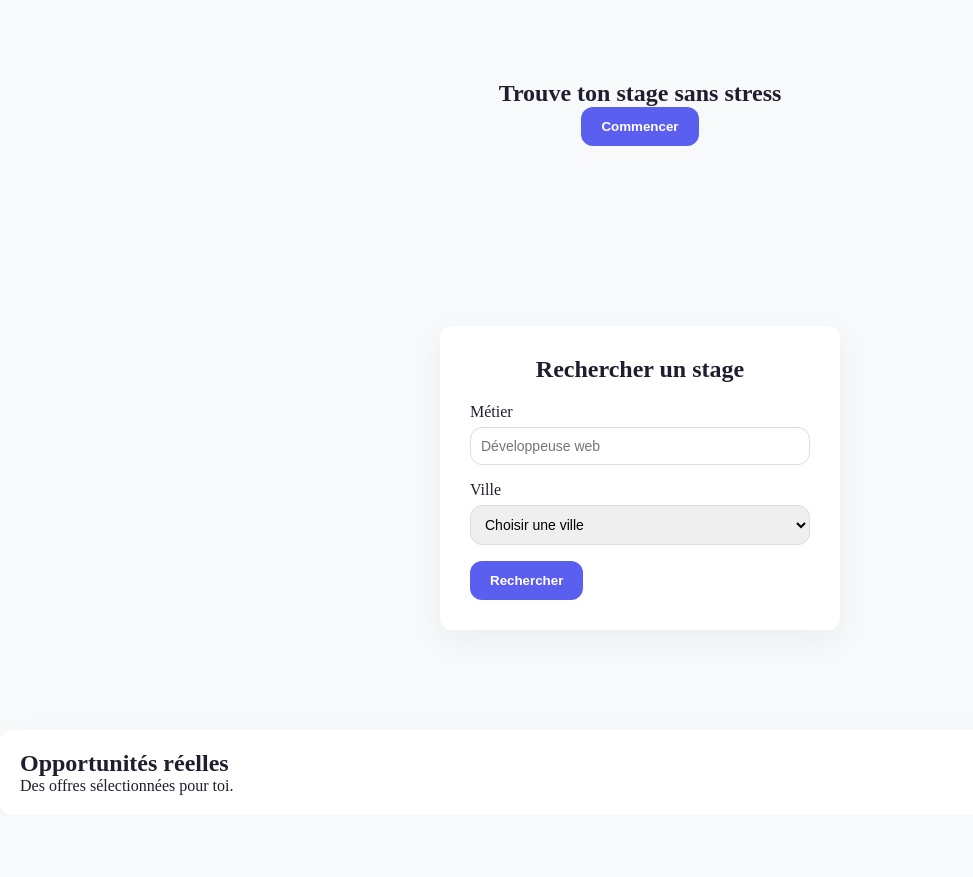
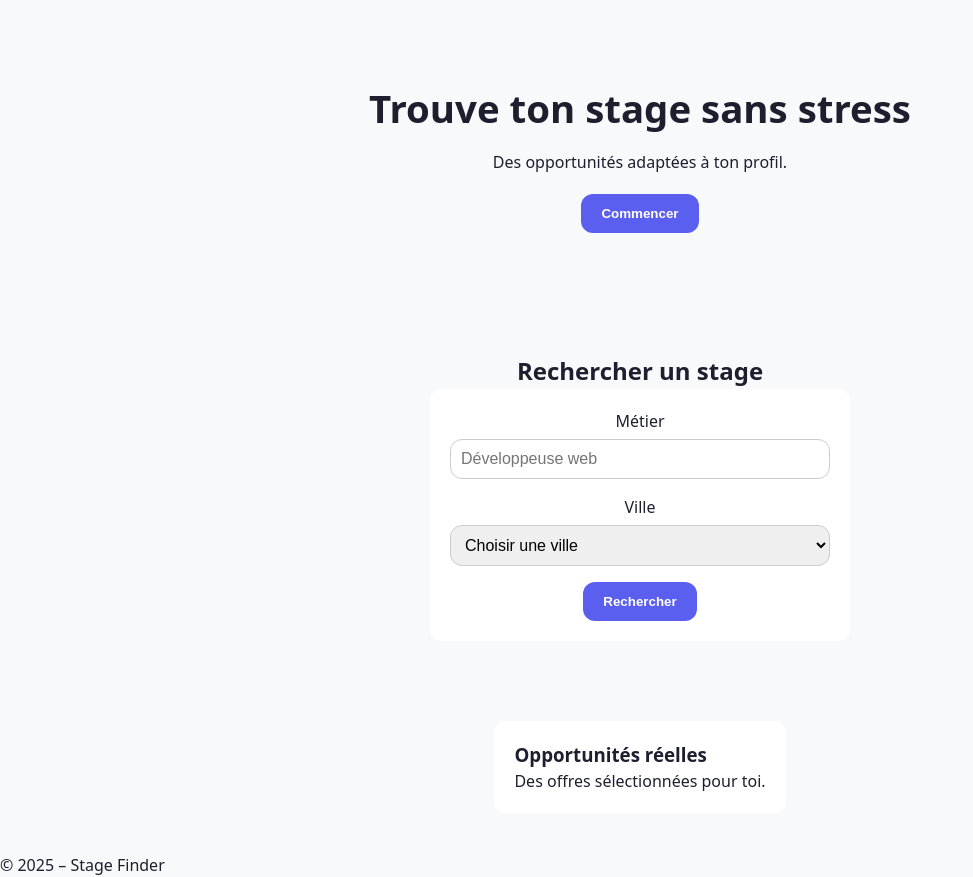
Before and after one commit to Josi05/projet-stage, a website: page index.html in a window 1280 px wide. Shown: the whole page, without its empty margins (0-973 px from the left). Before the commit the page ends 815 px from the top, so only its background shows below. Drawn offline with Linux system fonts and the light colour scheme.

Commit message:
ps3: récupération de modif non prise en compte dans la branche ps2

```diff
--- a/index.html
+++ b/index.html
@@ -7,41 +7,59 @@
 </head>
 <body>
 
-  <section class="hero">
+  <header class="header">
+    <div class="header__content">
       <h1>Trouve ton stage sans stress</h1>
+      <p>Des opportunités adaptées à ton profil.</p>
       <button class="btn btn--primary">Commencer</button>
-  </section>
+    </div>
+  </header>
 
+  <main>
     <section class="form-section">
-  <form class="form">
       <h2>Rechercher un stage</h2>
 
+      <form class="form">
         <div class="form__group">
           <label for="job">Métier</label>
-      <input type="text" id="job" placeholder="Développeuse web">
+          <input
+            type="text"
+            id="job"
+            name="job"
+            placeholder="Développeuse web"
+            required
+          >
         </div>
 
         <div class="form__group">
           <label for="city">Ville</label>
-      <select id="city">
+          <select id="city" name="city" required>
             <option value="">Choisir une ville</option>
-        <option>Paris</option>
-        <option>Lyon</option>
-        <option>Marseille</option>
+            <option value="paris">Paris</option>
+            <option value="lyon">Lyon</option>
+            <option value="marseille">Marseille</option>
           </select>
         </div>
 
-    <button class="btn btn--primary" type="submit">
+        <button type="submit" class="btn btn--primary">
           Rechercher
         </button>
       </form>
     </section>
 
 
-  <section class="card">
-    <h2>Opportunités réelles</h2>
+    <section class="cards">
+      <article class="card">
+        <h3>Opportunités réelles</h3>
         <p>Des offres sélectionnées pour toi.</p>
+      </article>
     </section>
+
+  </main>
+
+  <footer class="footer">
+    <p>© 2025 – Stage Finder</p>
+  </footer>
 
 </body>
 </html>
--- a/scss/base/_base.scss
+++ b/scss/base/_base.scss
@@ -7,4 +7,6 @@
 body {
   background: $light;
   color: $dark;
+  font-family: system-ui, sans-serif;
+  line-height: 1.5;
 }
--- a/scss/components/_cards.scss
+++ b/scss/components/_cards.scss
@@ -1,6 +1,25 @@
+.cards {
+  padding: 40px 20px;
+  display: flex;
+  flex-direction: column;
+  gap: 20px;
+}
+
 .card {
   border-radius: $radius;
   padding: 20px;
   background: $white;
-  box-shadow: 0 10px 30px rgba(0, 0, 0, 0.05);
+
+
 }
+
+@media (min-width: 768px) {
+  .cards {
+    flex-direction: row;
+    justify-content: center;
+  }
+
+  .card {
+    max-width: 300px;
+  }
+}
--- a/scss/components/_form.scss
+++ b/scss/components/_form.scss
@@ -1,32 +1,36 @@
+.form-section {
+  padding: 40px 20px;
+  text-align: center;
+}
+
 .form {
-  background: white;
-  padding: 30px;
+  background: $white;
+  padding: 20px;
   border-radius: $radius;
-  max-width: 400px;
-  margin: 40px auto;
-  box-shadow: 0 10px 30px rgba(0, 0, 0, 0.05);
-
-  h2 {
-    margin-bottom: 20px;
-    text-align: center;
-  }
 }
 
 .form__group {
   display: flex;
   flex-direction: column;
   margin-bottom: 16px;
+}
 
-  label {
-    margin-bottom: 6px;
-    font-weight: 500;
-  }
+.form label {
+  font-weight: 500;
+  margin-bottom: 6px;
+}
 
-  input,
-  select {
-    padding: 10px;
-    border-radius: $radius;
-    border: 1px solid #ddd;
-    font-size: 14px;
+.form input,
+.form select {
+  padding: 10px;
+  font-size: 1rem;
+  border-radius: $radius;
+  border: 1px solid #ccc;
+}
+
+@media (min-width: 768px) {
+  .form {
+    max-width: 420px;
+    margin: auto;
   }
 }
--- a/scss/pages/_home.scss
+++ b/scss/pages/_home.scss
@@ -1,7 +1,28 @@
-.hero {
-  padding: 80px 40px;
+.header {
+  padding: 40px 20px;
   text-align: center;
 }
-.form-section {
-  padding: 60px 20px;
+
+.header__content {
+  max-width: 100%;
 }
+
+.header h1 {
+  font-size: 1.8rem;
+  margin-bottom: 12px;
+}
+
+.header p {
+  font-size: 1rem;
+  margin-bottom: 20px;
+}
+
+@media (min-width: 768px) {
+  .header {
+    padding: 80px 40px;
+  }
+
+  .header h1 {
+    font-size: 2.4rem;
+  }
+}
```
Also changed, not shown: css/output.css, 1 other file. Lines whose indentation alone changed are shown as unchanged.
